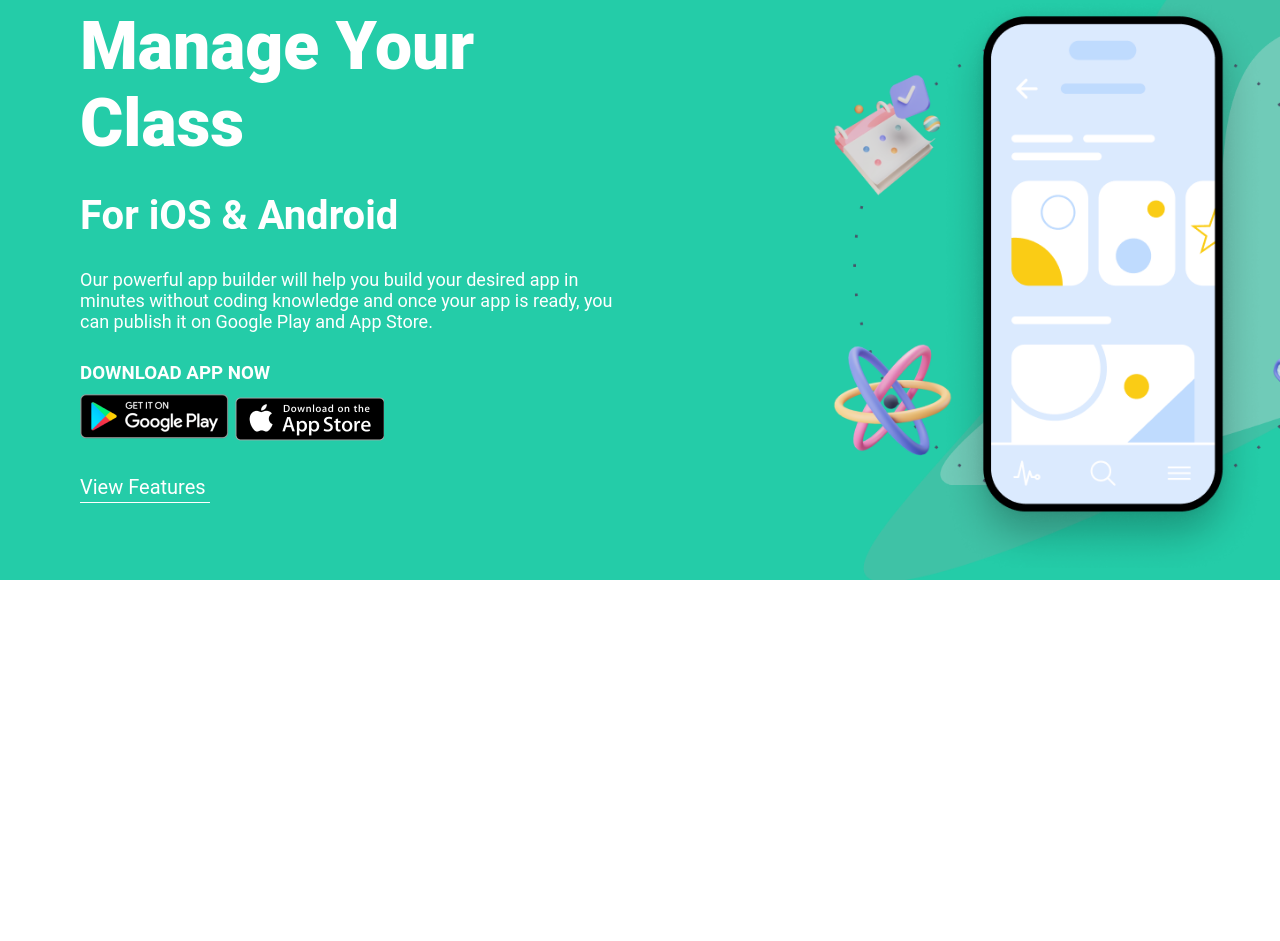
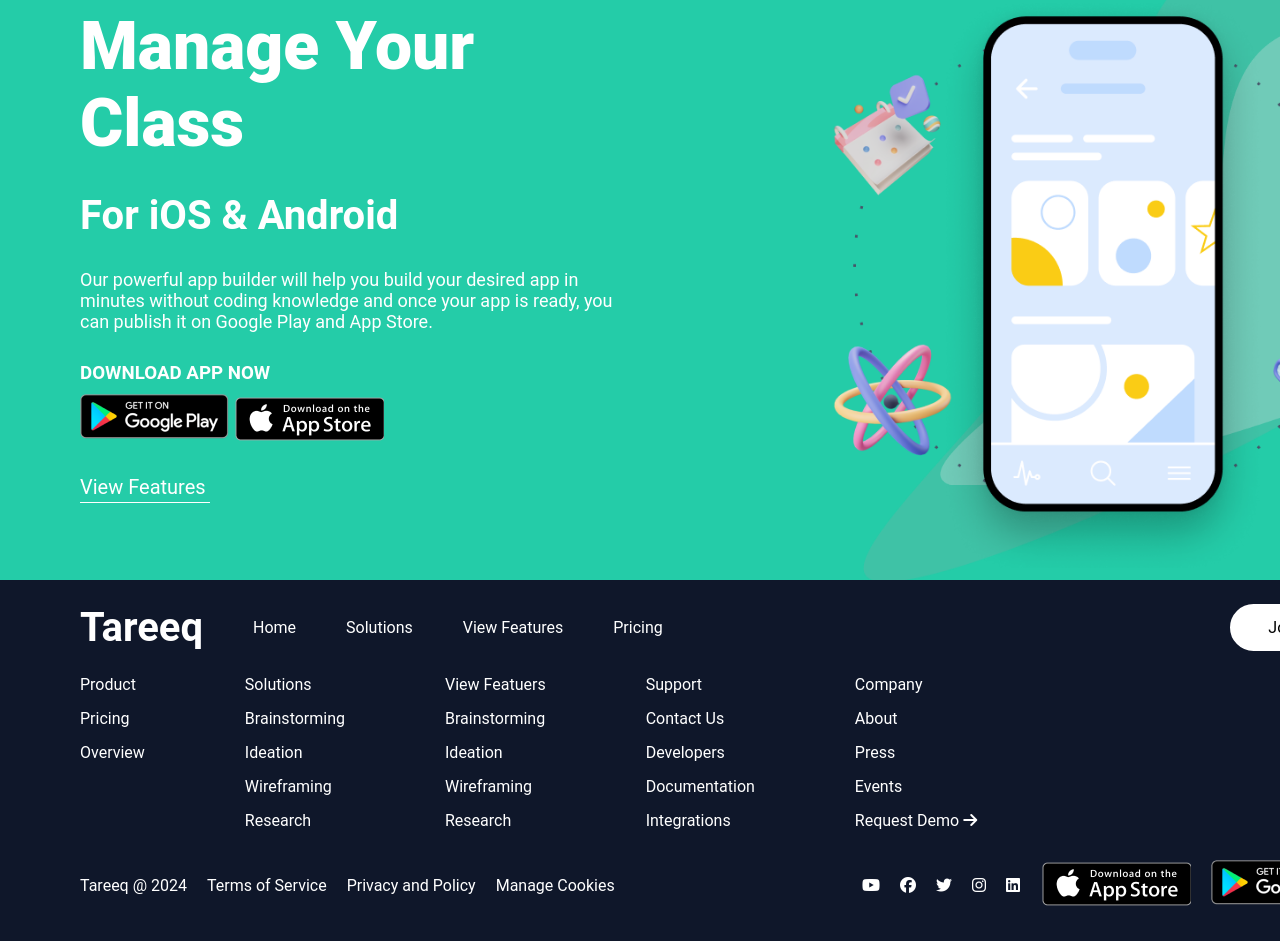
Before and after one commit to boriyevv/Tareeq, a plain HTML site: page index.html in a window 1280 px wide. Shown: the part 165-1106 px from the top of the page. Before the commit the page ends 895 px from the top, so only its background shows below. Drawn offline with Linux system fonts and the light colour scheme.

Commit message:
scroll re-writed

```diff
--- a/index.html
+++ b/index.html
@@ -152,8 +152,9 @@
             </section>
         </div>
 
-        <div class="scroll">
 
+
+    </div>
     <footer>
         <div class="container">
 
@@ -236,8 +237,6 @@
 
         </div>
     </footer>
-        </div>
-    </div>
 
     <script src="./script.js"></script>
 </body>
--- a/style.css
+++ b/style.css
@@ -65,7 +65,7 @@ header{
 .scroll-wrapper {
     scroll-snap-type: y mandatory;
     overflow-y: scroll;
-    height: 100vh;
+    height: 650px;
 }
 
 .scroll {
@@ -381,7 +381,7 @@ nav.scrolled .nav-link:after{
 
 /* =============================== main end ======================= */
 footer {
-    margin-top: 150px;
+    /* margin-top: 150px; */
     background-color: #0F172A;
 
 }
```
Lines whose indentation alone changed are shown as unchanged.
